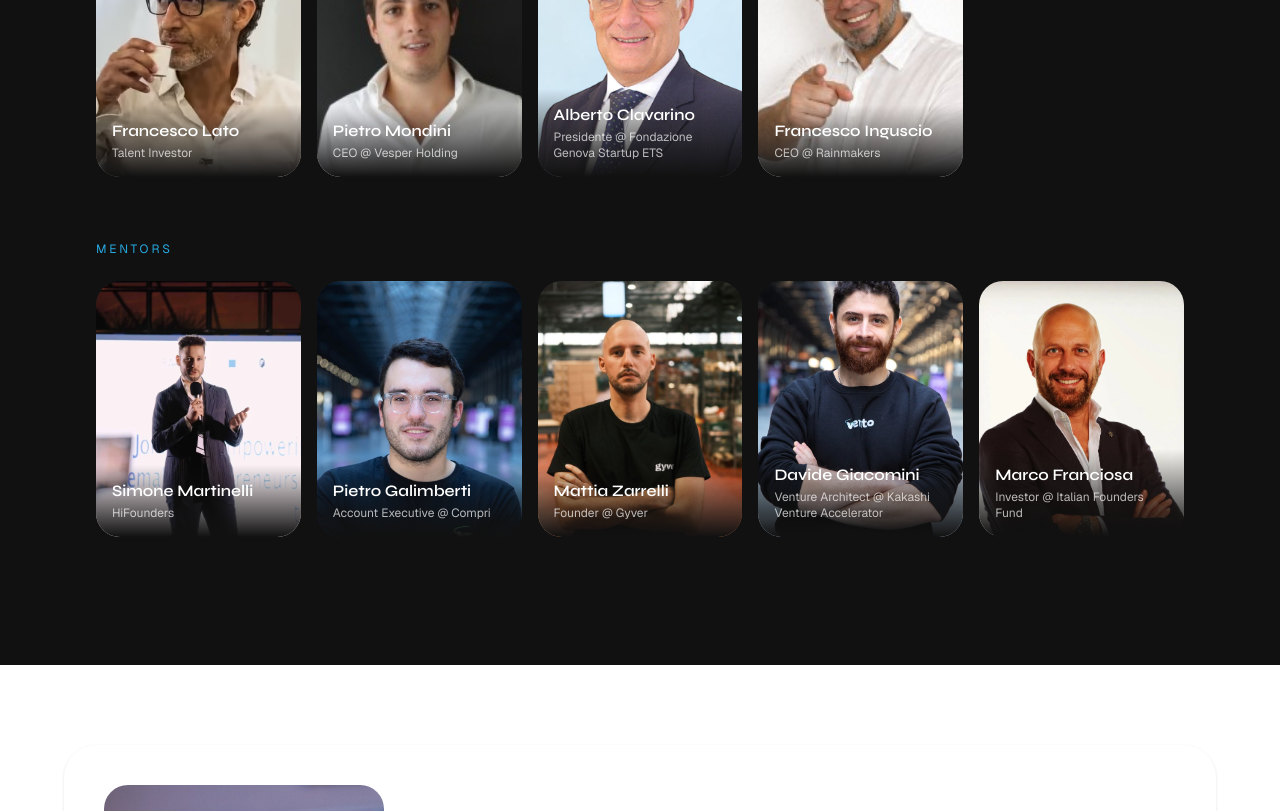
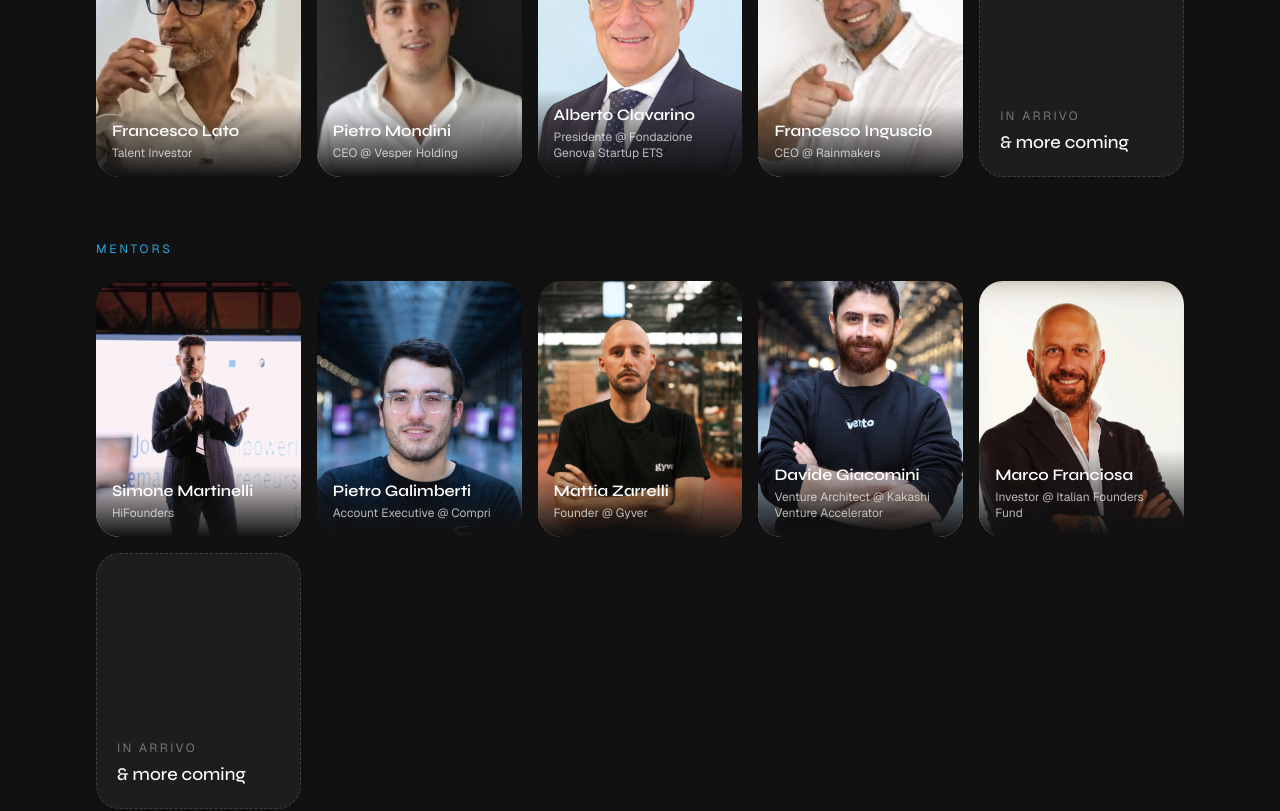
Before and after one commit to thetombrider/startupweekendsavona-site, a Next.js app: page / in a window 1280 px wide. Shown: the part 3840-4651 px from the top of the page. Built offline with nearby package versions, Linux system fonts and the light colour scheme.

Commit message:
Add '& more coming' placeholder cards to 2026 jury and mentors
Show one dashed placeholder after the announced names in each grid so visitors know more people are still being added.

Co-authored-by: thetombrider <thetombrider@users.noreply.github.com>

```diff
--- a/components/event-page.tsx
+++ b/components/event-page.tsx
@@ -260,6 +260,7 @@ function PeopleSection({ edition }: { edition: Edition }) {
           <PeopleGrid
             people={edition.jury}
             comingSoon={edition.peopleComingSoon}
+            moreComing={edition.peopleMoreComing}
             count={4}
           />
         </div>
@@ -268,6 +269,7 @@ function PeopleSection({ edition }: { edition: Edition }) {
           <PeopleGrid
             people={edition.mentors}
             comingSoon={edition.peopleComingSoon}
+            moreComing={edition.peopleMoreComing}
             count={8}
           />
         </div>
@@ -276,13 +278,28 @@ function PeopleSection({ edition }: { edition: Edition }) {
   );
 }
 
+function MoreComingCard() {
+  return (
+    <article className="aspect-[4/5] rounded-3xl border border-dashed border-white/15 bg-white/5 p-5">
+      <div className="flex h-full flex-col justify-end">
+        <p className="text-xs tracking-[0.2em] text-white/40 uppercase">
+          In arrivo
+        </p>
+        <p className="mt-1 font-display text-lg">& more coming</p>
+      </div>
+    </article>
+  );
+}
+
 function PeopleGrid({
   people,
   comingSoon,
+  moreComing,
   count,
 }: {
   people: Person[];
   comingSoon?: boolean;
+  moreComing?: boolean;
   count: number;
 }) {
   if (comingSoon) {
@@ -329,6 +346,7 @@ function PeopleGrid({
           </div>
         </article>
       ))}
+      {moreComing ? <MoreComingCard /> : null}
     </div>
   );
 }
--- a/lib/content.ts
+++ b/lib/content.ts
@@ -361,6 +361,7 @@ export const edition2026: Edition = {
     group("Patrocinio", patrocinioBase),
   ],
   peopleComingSoon: false,
+  peopleMoreComing: true,
   prizesComingSoon: true,
   recap:
     "La terza edizione a Savona: 4–6 dicembre 2026 alla Fortezza del Priamar.",
--- a/lib/types.ts
+++ b/lib/types.ts
@@ -59,6 +59,7 @@ export type Edition = {
   agenda: AgendaDay[];
   sponsorGroups: SponsorGroup[];
   peopleComingSoon?: boolean;
+  peopleMoreComing?: boolean;
   prizesComingSoon?: boolean;
   recap: string;
 };
```
